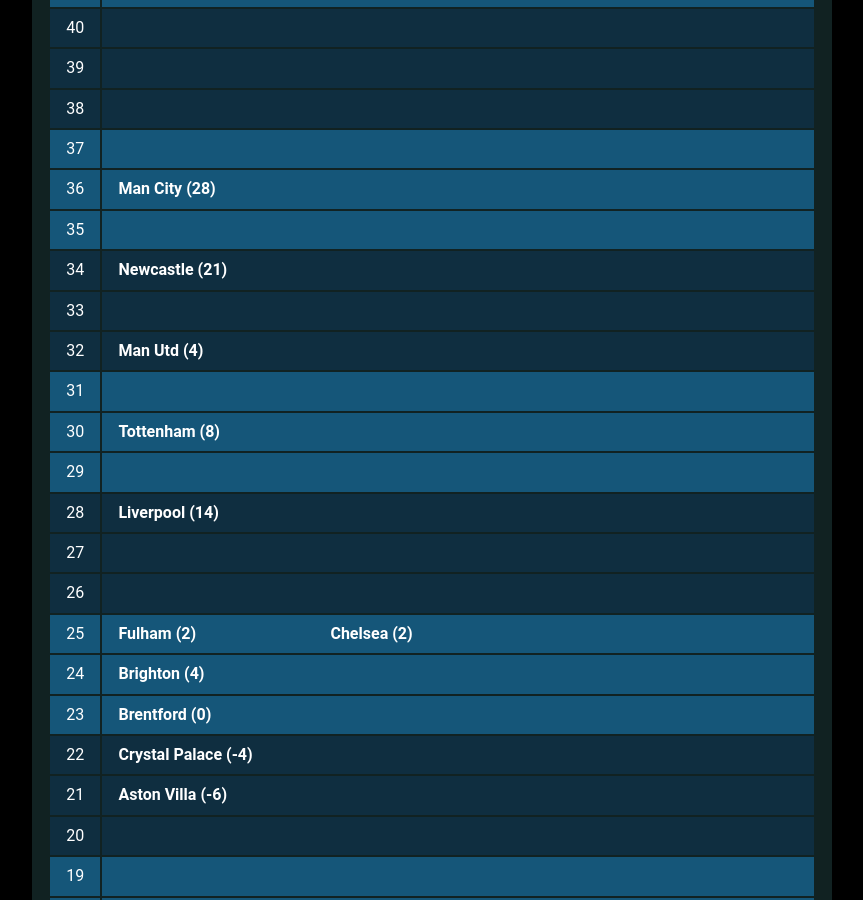
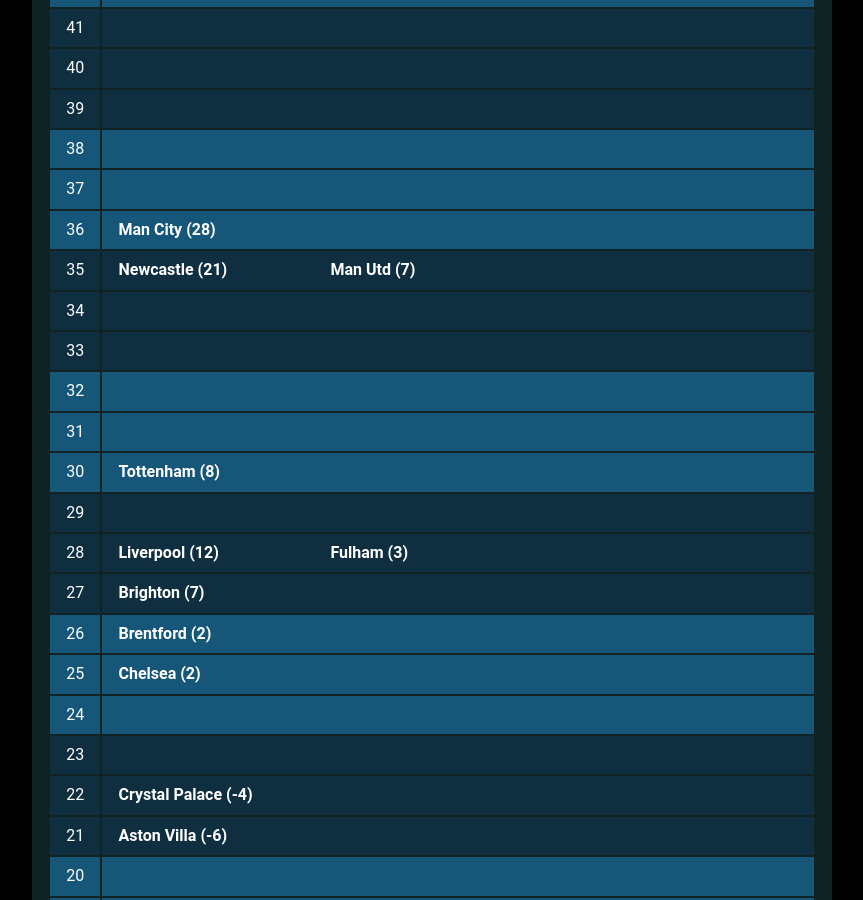
Before and after one commit to muru/muru.github.io, a Jekyll site: the page built from resources.md, in a window 1280 px wide and 900 px high, scrolled down 1598 px. Shown: the whole window, without its empty margins (208-1071 px from the left). Built offline with Jekyll 4.4.1, drawn with Linux system fonts in a browser that asks for light colours; some web fonts are replaced; some of the changed text lies outside the part shown.

Commit message:
updated cann-table: Wed  4 Jan 18:37:51 JST 2023

```diff
--- a/cann-table.html
+++ b/cann-table.html
@@ -1,9 +1,14 @@
 <table id="cann-table">
 <thead> <th> Pts </th> <th> Clubs (GD) </th> </thead>
 	<tr class="cann-row-1">
+		<td class="cann-point"> 44 </td>
+		<td class="cann-clubs">
+			<span class="club-name"> Arsenal (26) </span>
+		</td>
+ 	</tr>
+	<tr class="cann-row-1">
 		<td class="cann-point"> 43 </td>
 		<td class="cann-clubs">
-			<span class="club-name"> Arsenal (26) </span>
 		</td>
  	</tr>
 	<tr class="cann-row-1">
@@ -11,7 +16,7 @@
 		<td class="cann-clubs">
 		</td>
  	</tr>
-	<tr class="cann-row-1">
+	<tr class="cann-row-2">
 		<td class="cann-point"> 41 </td>
 		<td class="cann-clubs">
 		</td>
@@ -26,7 +31,7 @@
 		<td class="cann-clubs">
 		</td>
  	</tr>
-	<tr class="cann-row-2">
+	<tr class="cann-row-1">
 		<td class="cann-point"> 38 </td>
 		<td class="cann-clubs">
 		</td>
@@ -42,15 +47,16 @@
 			<span class="club-name"> Man City (28) </span>
 		</td>
  	</tr>
-	<tr class="cann-row-1">
+	<tr class="cann-row-2">
 		<td class="cann-point"> 35 </td>
 		<td class="cann-clubs">
+			<span class="club-name"> Newcastle (21) </span>
+			<span class="club-name"> Man Utd (7) </span>
 		</td>
  	</tr>
 	<tr class="cann-row-2">
 		<td class="cann-point"> 34 </td>
 		<td class="cann-clubs">
-			<span class="club-name"> Newcastle (21) </span>
 		</td>
  	</tr>
 	<tr class="cann-row-2">
@@ -58,10 +64,9 @@
 		<td class="cann-clubs">
 		</td>
  	</tr>
-	<tr class="cann-row-2">
+	<tr class="cann-row-1">
 		<td class="cann-point"> 32 </td>
 		<td class="cann-clubs">
-			<span class="club-name"> Man Utd (4) </span>
 		</td>
  	</tr>
 	<tr class="cann-row-1">
@@ -75,7 +80,7 @@
 			<span class="club-name"> Tottenham (8) </span>
 		</td>
  	</tr>
-	<tr class="cann-row-1">
+	<tr class="cann-row-2">
 		<td class="cann-point"> 29 </td>
 		<td class="cann-clubs">
 		</td>
@@ -83,36 +88,36 @@
 	<tr class="cann-row-2">
 		<td class="cann-point"> 28 </td>
 		<td class="cann-clubs">
-			<span class="club-name"> Liverpool (14) </span>
+			<span class="club-name"> Liverpool (12) </span>
+			<span class="club-name"> Fulham (3) </span>
 		</td>
  	</tr>
 	<tr class="cann-row-2">
 		<td class="cann-point"> 27 </td>
 		<td class="cann-clubs">
+			<span class="club-name"> Brighton (7) </span>
 		</td>
  	</tr>
-	<tr class="cann-row-2">
+	<tr class="cann-row-1">
 		<td class="cann-point"> 26 </td>
 		<td class="cann-clubs">
+			<span class="club-name"> Brentford (2) </span>
 		</td>
  	</tr>
 	<tr class="cann-row-1">
 		<td class="cann-point"> 25 </td>
 		<td class="cann-clubs">
-			<span class="club-name"> Fulham (2) </span>
 			<span class="club-name"> Chelsea (2) </span>
 		</td>
  	</tr>
 	<tr class="cann-row-1">
 		<td class="cann-point"> 24 </td>
 		<td class="cann-clubs">
-			<span class="club-name"> Brighton (4) </span>
 		</td>
  	</tr>
-	<tr class="cann-row-1">
+	<tr class="cann-row-2">
 		<td class="cann-point"> 23 </td>
 		<td class="cann-clubs">
-			<span class="club-name"> Brentford (0) </span>
 		</td>
  	</tr>
 	<tr class="cann-row-2">
@@ -127,7 +132,7 @@
 			<span class="club-name"> Aston Villa (-6) </span>
 		</td>
  	</tr>
-	<tr class="cann-row-2">
+	<tr class="cann-row-1">
 		<td class="cann-point"> 20 </td>
 		<td class="cann-clubs">
 		</td>
@@ -142,26 +147,26 @@
 		<td class="cann-clubs">
 		</td>
  	</tr>
-	<tr class="cann-row-1">
+	<tr class="cann-row-2">
 		<td class="cann-point"> 17 </td>
 		<td class="cann-clubs">
-			<span class="club-name"> Leicester (-4) </span>
+			<span class="club-name"> Leicester (-5) </span>
 		</td>
  	</tr>
 	<tr class="cann-row-2">
 		<td class="cann-point"> 16 </td>
 		<td class="cann-clubs">
 			<span class="club-name"> Leeds (-6) </span>
-			<span class="club-name"> Bournemouth (-18) </span>
+			<span class="club-name"> Bournemouth (-21) </span>
 		</td>
  	</tr>
 	<tr class="cann-row-2">
 		<td class="cann-point"> 15 </td>
 		<td class="cann-clubs">
-			<span class="club-name"> Everton (-7) </span>
+			<span class="club-name"> Everton (-10) </span>
 		</td>
  	</tr>
-	<tr class="cann-row-2">
+	<tr class="cann-row-1">
 		<td class="cann-point"> 14 </td>
 		<td class="cann-clubs">
 			<span class="club-name"> West Ham (-9) </span>
```
Also changed, not shown: other parts of cann-table.html (+1 -1 lines).
